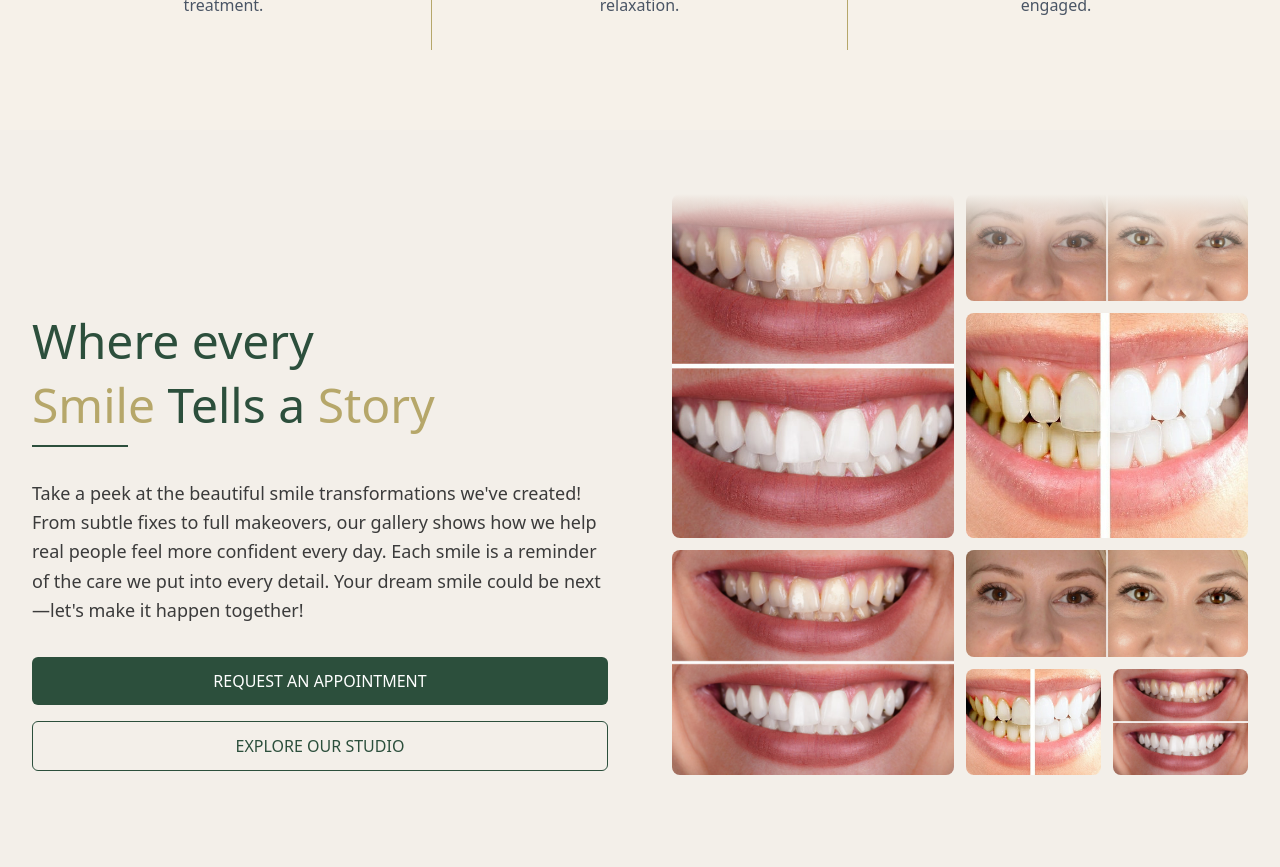
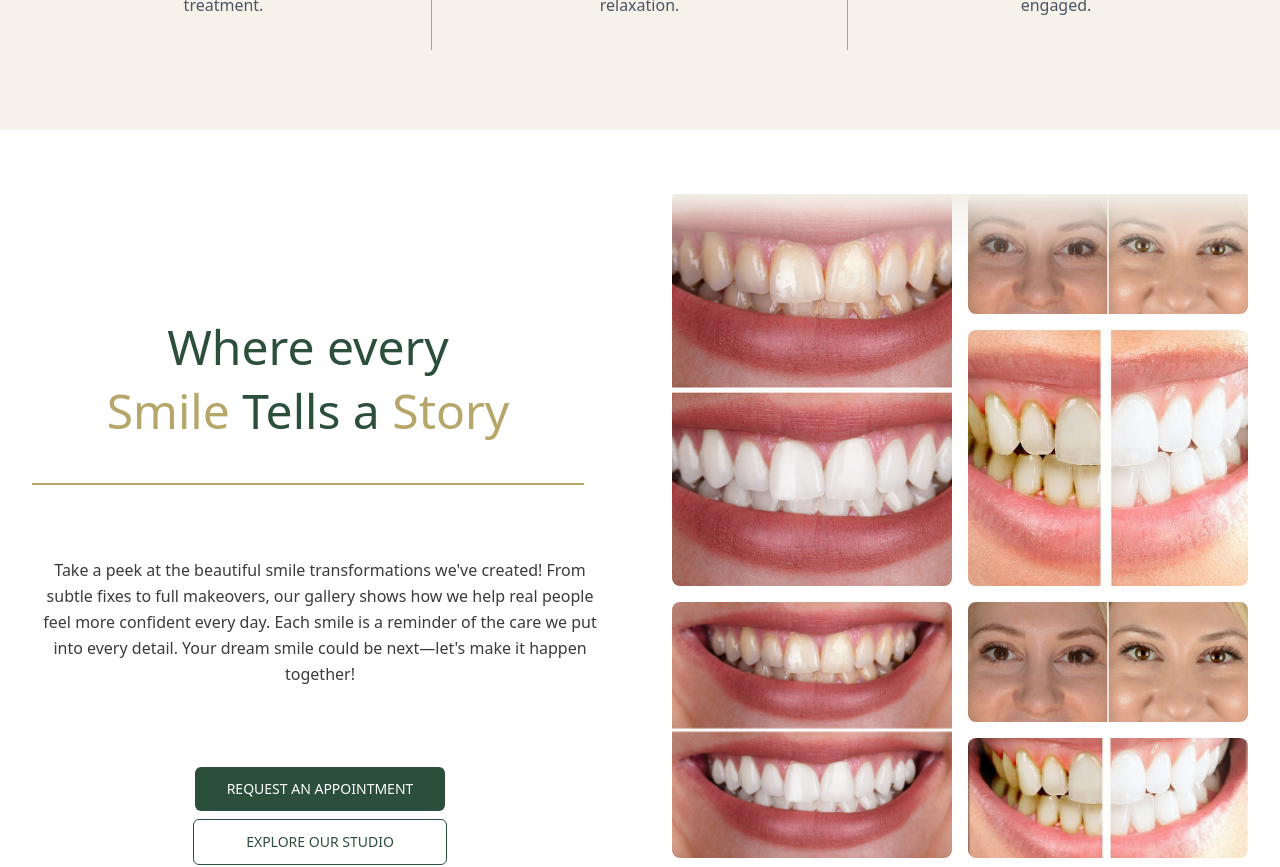
Before and after one commit to DEEPESH-845/mod-dental, a Next.js app: page / in a window 1280 px wide. Shown: the part 4100-4967 px from the top of the page. Built offline with nearby package versions, Linux system fonts and the light colour scheme.

Commit message:
fix: Resolved some critical deployment issues

```diff
--- a/package.json
+++ b/package.json
@@ -3,7 +3,7 @@
   "version": "0.1.0",
   "private": true,
   "scripts": {
-   "test": "echo \"No tests specified\" && exit 0",
+    "test": "echo \"No tests specified\" && exit 0",
     "dev": "next dev --turbopack",
     "build": "next build --no-lint",
     "build:with-lint": "next build",
@@ -21,9 +21,7 @@
     "framer-motion": "^12.22.0",
     "gray-matter": "^4.0.3",
     "lucide-react": "^0.515.0",
-    "mod-dental": "file:",
     "next": "15.3.3",
-    "radix": "^0.0.0",
     "radix-ui": "^1.4.2",
     "react": "^19.1.0",
     "react-dom": "^19.0.0",
--- a/src/app/components/home/Gallery.tsx
+++ b/src/app/components/home/Gallery.tsx
@@ -47,35 +47,42 @@ const galleryImages = [
 
 export default function Gallery() {
   return (
-    <section id="gallery" className="section-padding bg-dental-cream">
+    <section id="gallery" className="section-padding bg-white">
       <div className="container-custom">
         <div className="grid lg:grid-cols-2 gap-12 lg:gap-16 items-center">
           {/* Content Side */}
-          <div className="space-y-8">
-            <div className="space-y-4">
+          <div className="space-y-8 text-center">
+            <div className="space-y-4 mr-6">
               <h2 className="text-4xl lg:text-5xl font-light text-[#2C4F3C] font-raleway">
                 Where every
               </h2>
-              <div className="text-4xl lg:text-5xl font-light">
-                <span className="text-[#B6A76A]">Smile</span>{' '}
-                <span className="text-[#2C4F3C] ">Tells a</span>{' '}
-                <span className="text-[#B6A76A]">Story</span>
+              <div className="text-4xl lg:text-5xl mb-12 font-light">
+                <span className="text-[#B6A66A]">Smile</span>{" "}
+                <span className="text-[#2C4F3C]">Tells a</span>{" "}
+                <span className="text-[#B6A66A]">Story</span>
               </div>
-              <div className="w-24 h-0.5 bg-[#2C4F3C]" />
+              <div className="w-full h-0.5 mb-18 bg-[#B6A66A] mx-auto" />
             </div>
 
-            <p className="text-[#3B3B3B] leading-relaxed text-lg">
-              Take a peek at the beautiful smile transformations we&apos;ve created!
-              From subtle fixes to full makeovers, our gallery shows how we help real
-              people feel more confident every day. Each smile is a reminder of the care
-              we put into every detail. Your dream smile could be next—let&apos;s make it happen together!
+            <p className="text-[#3B3B3B] leading-relaxed text-md max-w-2xl mx-auto">
+              Take a peek at the beautiful smile transformations we&apos;ve
+              created! From subtle fixes to full makeovers, our gallery shows
+              how we help real people feel more confident every day. Each smile
+              is a reminder of the care we put into every detail. Your dream
+              smile could be next—let&apos;s make it happen together!
             </p>
 
-            <div className="space-y-4">
-              <a href="tel:+18327625635" className="block btn-primary text-center">
+            <div className="space-y-2 mt-20 flex flex-col items-center">
+              <a
+                href="tel:+18327625635"
+                className="inline-block btn-primary text-center px-8 py-3 text-sm"
+              >
                 REQUEST AN APPOINTMENT
               </a>
-              <a href="#"className="block btn-secondary text-center">
+              <a
+                href="#"
+                className="inline-block btn-secondary text-center px-13 py-3 text-sm"
+              >
                 EXPLORE OUR STUDIO
               </a>
             </div>
@@ -83,7 +90,7 @@ export default function Gallery() {
 
           {/* Gallery Side - Custom Masonry Layout */}
           <div className="relative">
-            <div className="grid grid-cols-4 grid-rows-6 gap-3 h-[600px] lg:h-[700px]">
+            <div className="grid grid-cols-4 grid-rows-6 gap-4 h-[600px] lg:h-[800px]">
               {/* Top left - Large before/after face */}
               <div className="col-span-2 row-span-3 relative overflow-hidden rounded-lg">
                 <Image
@@ -140,7 +147,7 @@ export default function Gallery() {
               </div>
 
               {/* Bottom small left */}
-              <div className="col-span-1 row-span-1 relative overflow-hidden rounded-lg">
+              <div className="col-span-2 row-span-1 relative overflow-hidden rounded-lg">
                 <Image
                   src={galleryImages[5].src}
                   alt={galleryImages[5].alt}
@@ -151,7 +158,7 @@ export default function Gallery() {
               </div>
 
               {/* Bottom small right */}
-              <div className="col-span-1 row-span-1 relative overflow-hidden rounded-lg">
+              <div className="col-span-2 row-span-1 relative overflow-hidden rounded-lg">
                 <Image
                   src={galleryImages[6].src}
                   alt={galleryImages[6].alt}
@@ -169,5 +176,5 @@ export default function Gallery() {
         </div>
       </div>
     </section>
-  )
+  );
 }
```
Also changed, not shown: 1 other file (tests, documents, lock files or other folders).
